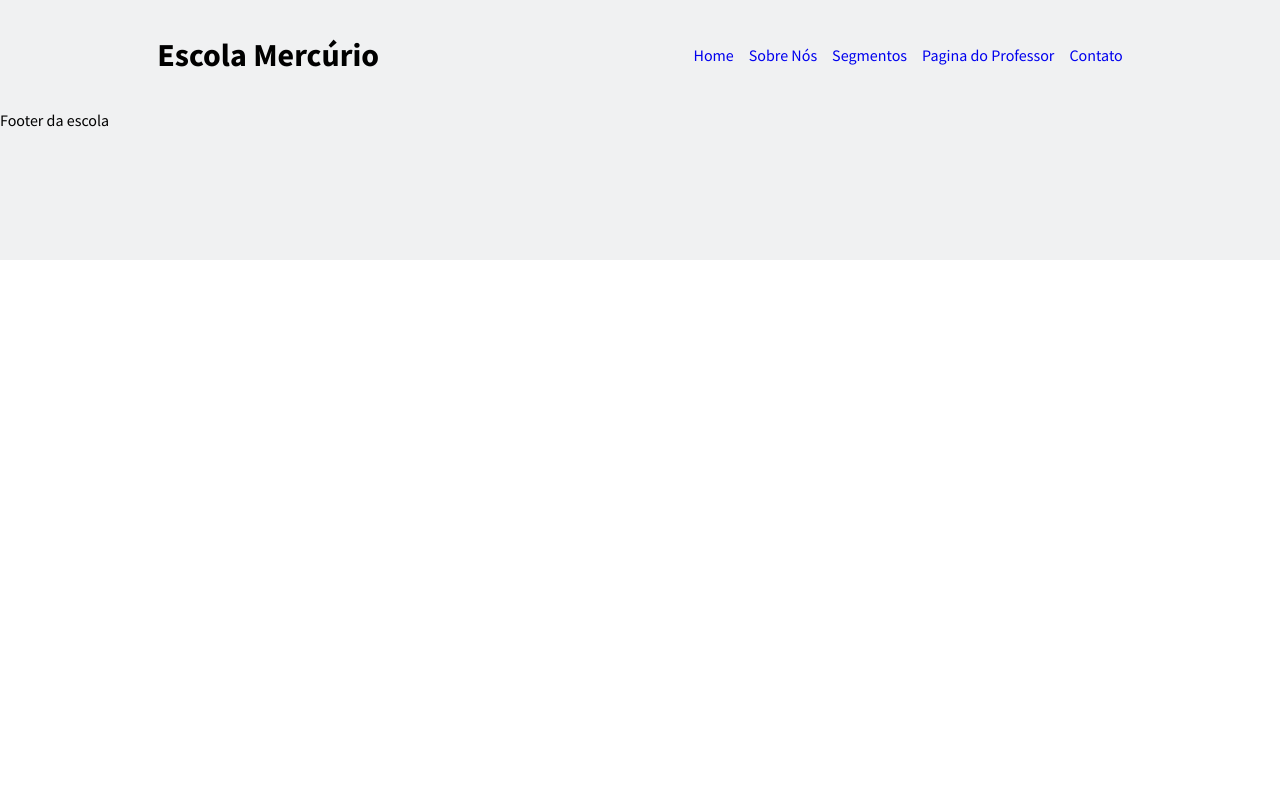
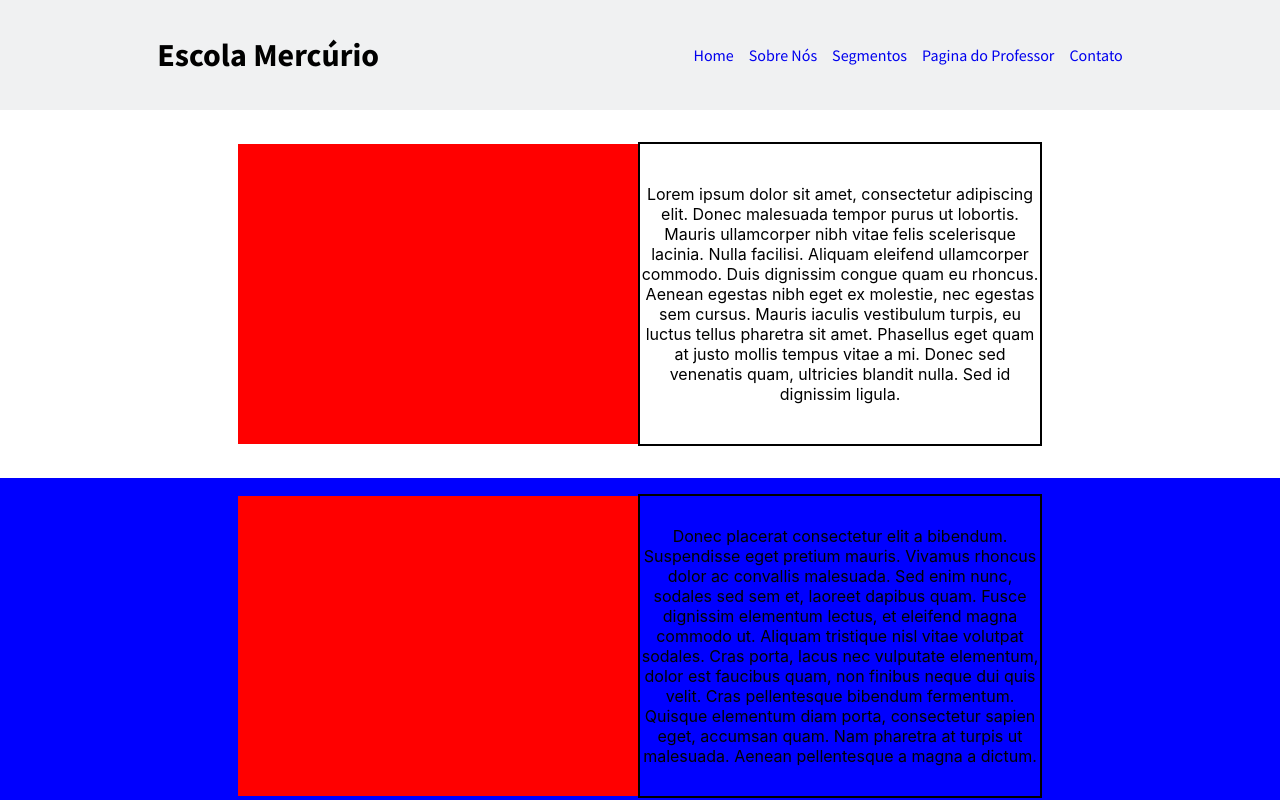
Before and after one commit to yagormoraes/projetoModulo5, a React (Create React App) app in the folder escola-mercurio/: page /sobre in a window 1280 px wide. Shown: the top 800 px of the page. Built offline with nearby package versions, Linux system fonts and the light colour scheme.

Commit message:
Criação (Beta) da página Sobre

```diff
--- a/escola-mercurio/src/App.jsx
+++ b/escola-mercurio/src/App.jsx
@@ -6,6 +6,7 @@ import Header from './Components/Header';
 import Footer from './Components/Footer';
 import Contato from './Pages/Contato/contato';
 import Segmentos from './Pages/Segmentos/segmentos';
+import SobrePag from './Pages/Sobre/SobrePag';
 
 function App() {
   return (
@@ -15,6 +16,7 @@ function App() {
         <Routes>
           <Route path='/segmentos' element={<Segmentos />} />
           <Route path='/contato' element={<Contato />} />
+          <Route path='/sobre' element={<SobrePag />} />
         </Routes>
       </Router>
       <Footer></Footer>
--- /dev/null
+++ b/escola-mercurio/src/Components/Sobre.jsx
@@ -0,0 +1,42 @@
+import React from 'react'
+import styled from 'styled-components'
+
+const Sobre = ({conteudo}) => {
+    const Container = styled.p`
+        display:flex;
+        align-items:center;
+        justify-content:center;
+
+        :nth-child(odd){
+            background-color:blue;
+        }
+    `
+
+    const Content = styled.p`
+        width:400px;
+        height:300px;
+        border:2px solid black;
+        display:flex;
+        align-items:center;
+        text-align:center;
+    `
+
+
+    const Box = styled.p`
+        width:400px;
+        height:300px;
+        background-color:red;
+
+    `
+
+
+  return (
+      <Container>
+        <Box></Box>
+        <Content>{conteudo}</Content>
+      </Container>
+
+  )
+}
+
+export default Sobre
--- /dev/null
+++ b/escola-mercurio/src/Pages/Sobre/SobrePag.jsx
@@ -0,0 +1,29 @@
+import React from 'react'
+import Sobre from '../../Components/Sobre'
+
+function SobrePag() {
+  return (
+    <>
+        <Sobre conteudo="Lorem ipsum dolor sit amet, consectetur adipiscing elit.
+        Donec malesuada tempor purus ut lobortis. Mauris ullamcorper nibh vitae felis scelerisque lacinia.
+        Nulla facilisi. Aliquam eleifend ullamcorper commodo. Duis dignissim congue quam eu rhoncus. Aenean egestas nibh
+        eget ex molestie, nec egestas sem cursus. Mauris iaculis vestibulum turpis, eu luctus tellus pharetra sit amet. Phasellus
+        eget quam at justo mollis tempus vitae a mi. Donec sed venenatis quam, ultricies blandit nulla. Sed id dignissim ligula.">
+        </Sobre>
+        <Sobre conteudo="Donec placerat consectetur elit a bibendum. Suspendisse eget pretium mauris. Vivamus rhoncus
+        dolor ac convallis malesuada. Sed enim nunc, sodales sed sem et, laoreet dapibus quam. Fusce dignissim elementum
+        lectus, et eleifend magna commodo ut. Aliquam tristique nisl vitae volutpat sodales. Cras porta, lacus nec vulputate
+        elementum, dolor est faucibus quam, non finibus neque dui quis velit. Cras pellentesque bibendum fermentum. Quisque
+        elementum diam porta, consectetur sapien eget, accumsan quam. Nam pharetra at turpis ut malesuada. Aenean pellentesque a
+        magna a dictum.">
+        </Sobre>
+        <Sobre conteudo='Fusce sollicitudin fringilla elit, et venenatis sapien tincidunt et. Nullam facilisis ligula non orci
+        laoreet feugiat. Donec a iaculis turpis, in ultrices tortor. Ut ut porta nibh. Duis ut lacus eleifend, mattis lectus non,
+        placerat nibh. Sed ut posuere ante. In et sagittis sem, non faucibus velit. Aliquam porttitor euismod urna, sit amet
+        eleifend justo ultrices ac. Fusce viverra tincidunt magna, nec venenatis magna venenatis vitae.'>
+        </Sobre>
+    </>
+  )
+}
+
+export default SobrePag
```
